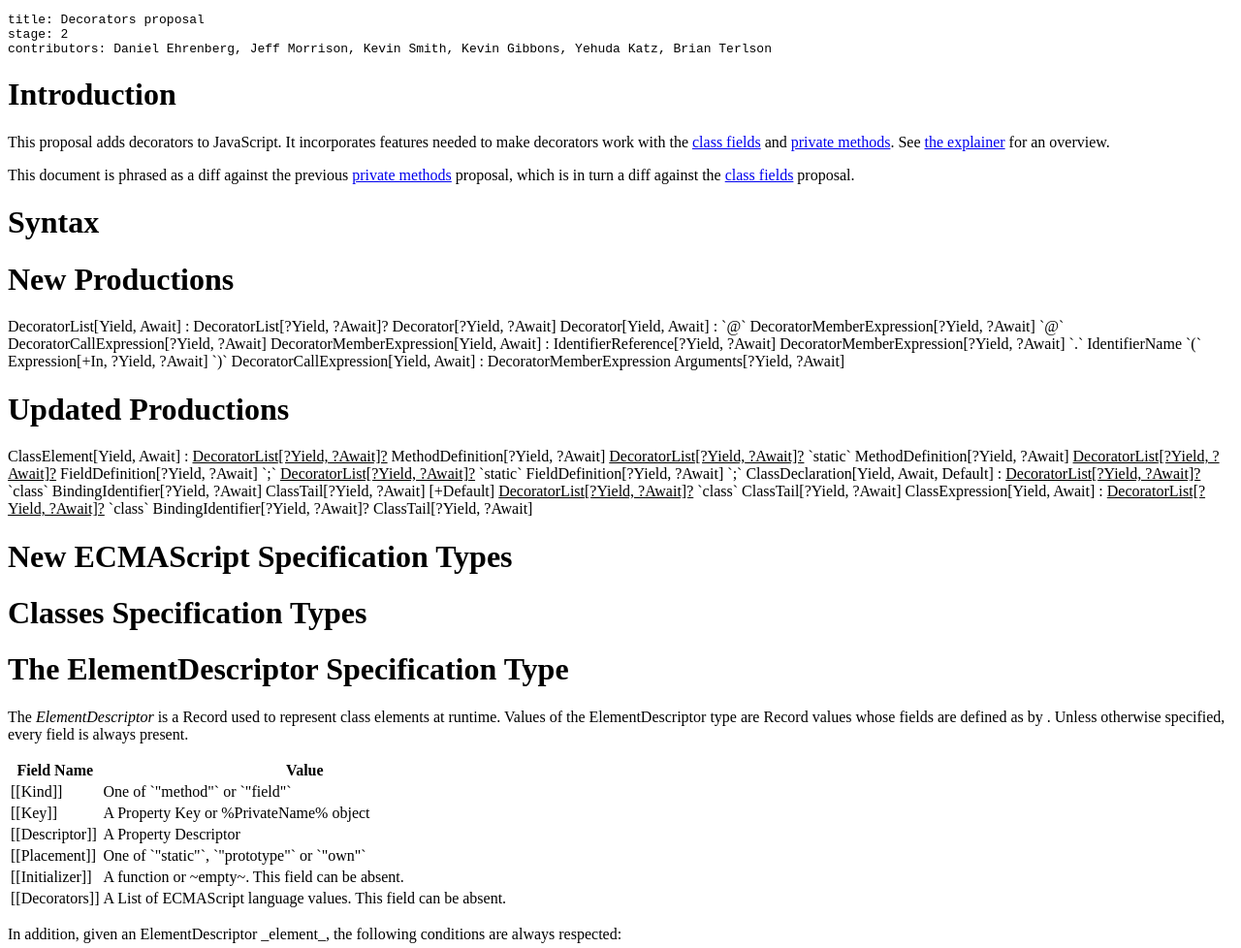
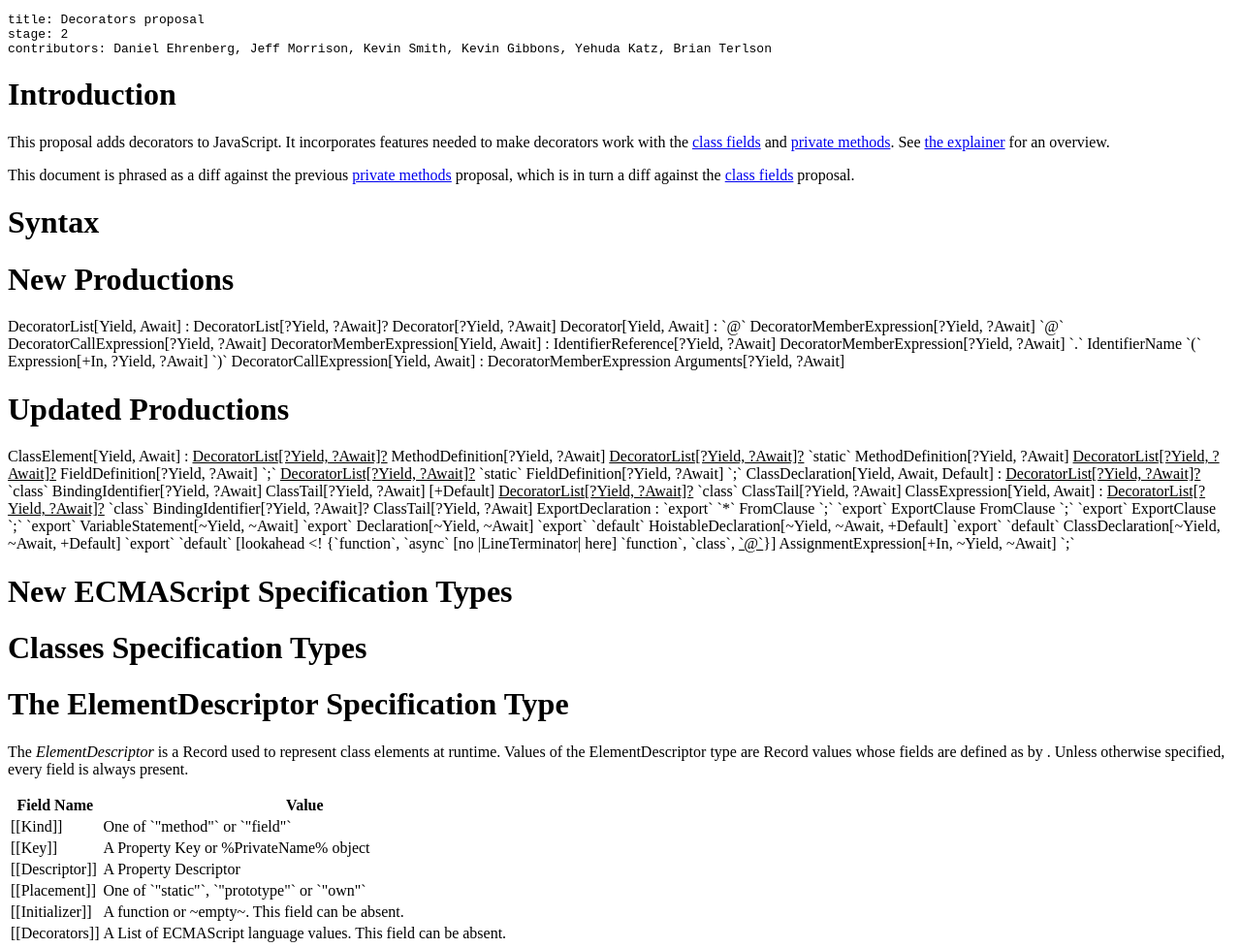
Before and after one commit to tc39/proposal-decorators, a website: page spec.html in a window 1280 px wide. Shown: the top 978 px of the page at 97% size. Drawn offline with Linux system fonts and the light colour scheme.

Commit message:
Disallow `export default @dec class Expression {};`

```diff
--- a/spec.html
+++ b/spec.html
@@ -124,6 +124,16 @@ emu-example pre {
 
       ClassExpression[Yield, Await] :
         <ins>DecoratorList[?Yield, ?Await]?</ins> `class` BindingIdentifier[?Yield, ?Await]? ClassTail[?Yield, ?Await]
+
+      ExportDeclaration :
+        `export` `*` FromClause `;`
+        `export` ExportClause FromClause `;`
+        `export` ExportClause `;`
+        `export` VariableStatement[~Yield, ~Await]
+        `export` Declaration[~Yield, ~Await]
+        `export` `default` HoistableDeclaration[~Yield, ~Await, +Default]
+        `export` `default` ClassDeclaration[~Yield, ~Await, +Default]
+        `export` `default` [lookahead &lt;! {`function`, `async` [no |LineTerminator| here] `function`, `class`, <ins>`@`</ins>}] AssignmentExpression[+In, ~Yield, ~Await] `;`
     </emu-grammar>
   </emu-clause>
 </emu-clause>
```
